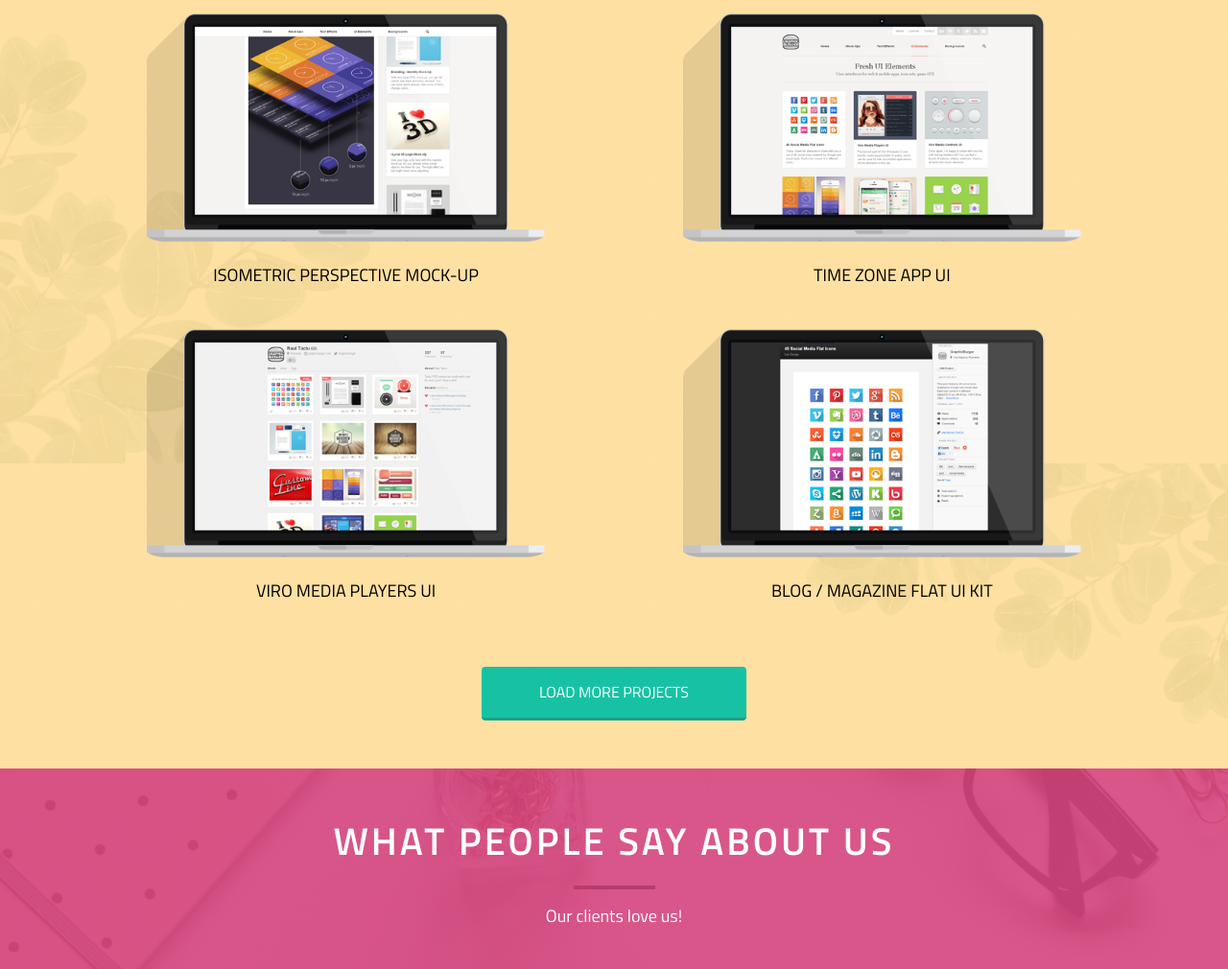
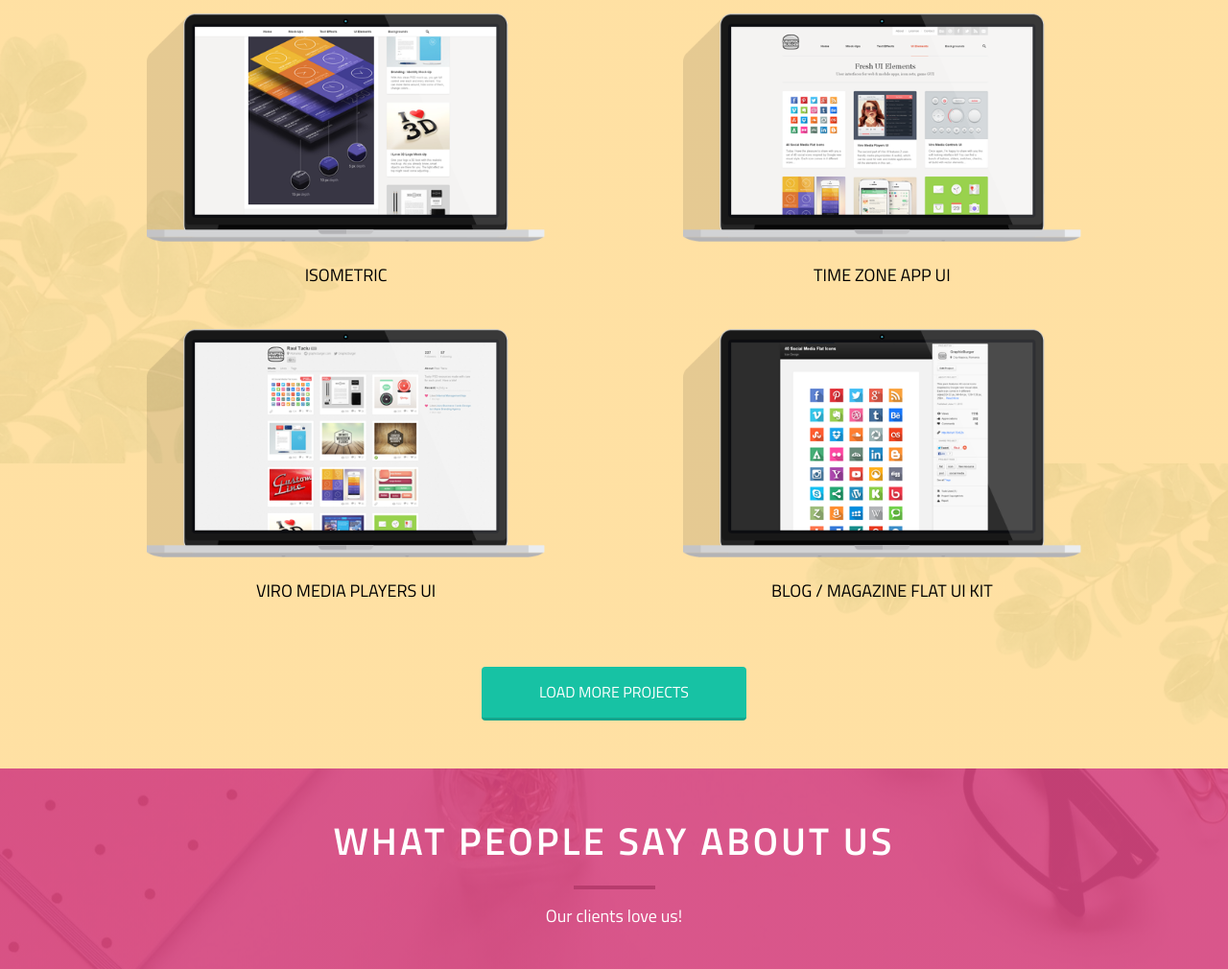
Before and after one commit to smarifuli43/team, a plain HTML site: page index.html in a window 1280 px wide. Shown: the part 2381-3391 px from the top of the page at 96% size. Drawn offline with nearby package versions, Linux system fonts and the light colour scheme.

Commit message:
changes2

```diff
--- a/index.html
+++ b/index.html
@@ -304,7 +304,7 @@
 <div class="row">
   <div class="col span_1_of_2 box">
     <img src="./resources/Images/portfolio1.png" alt="portfolio1" class="portfolio-image">
-    <h4>Isometric Perspective Mock-Up</h4>
+    <h4>Isometric </h4>
   </div>
   <div class="col span_1_of_2 box">
     <img src="./resources/Images/portfolio2.png" alt="portfolio1" class="portfolio-image">
```
